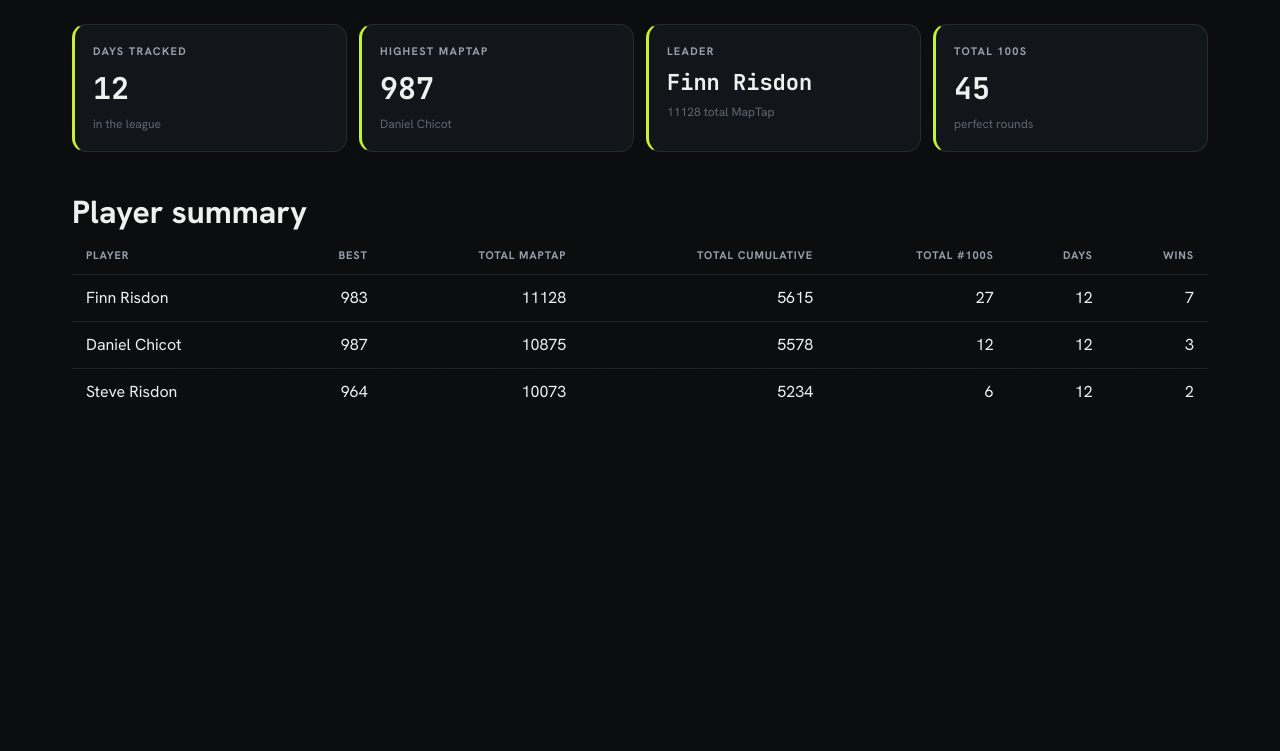
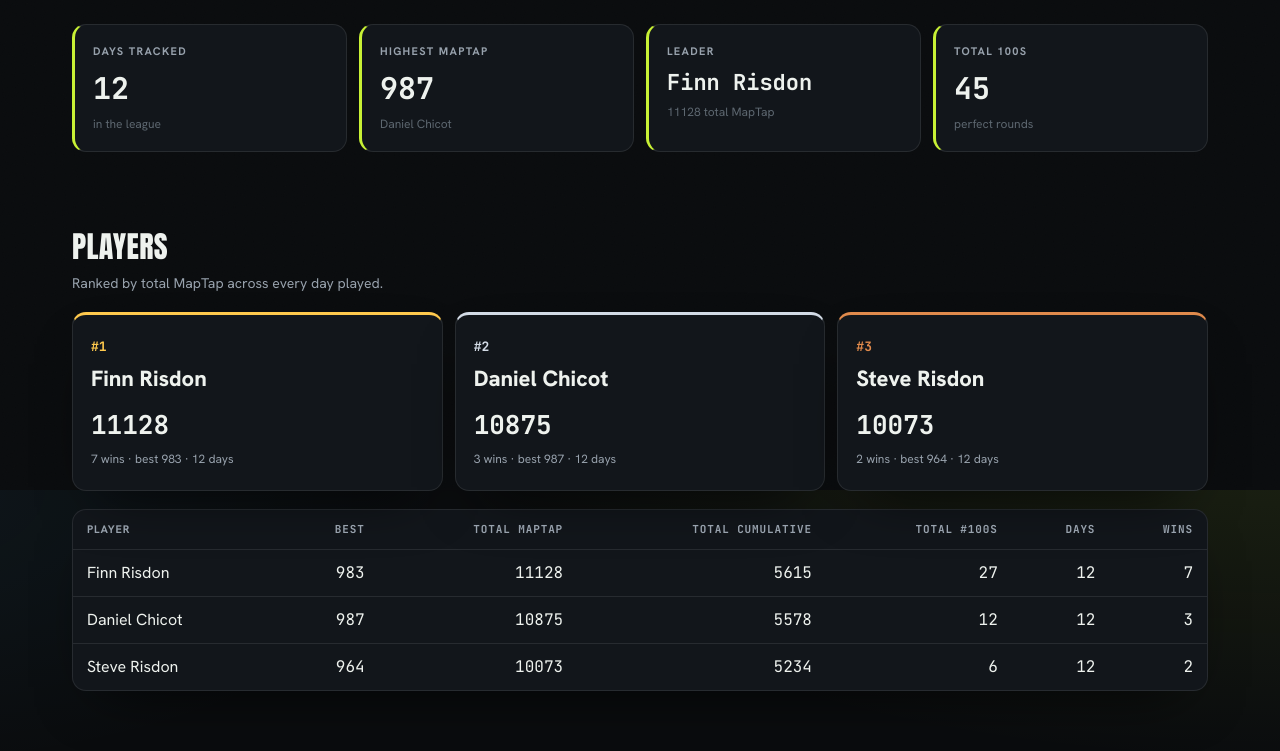
Before and after one commit to DanielChicot/maptap, a FastAPI app: page /players in a window 1280 px wide. Shown: the part 310-1061 px from the top of the page. Before the commit the page ends 708 px from the top, so only its background shows below. Run offline with FastAPI, Linux system fonts and the light colour scheme; data comes from the database, SQL or seed files in the repository.

Commit message:
feat: players page podium and restyled summary table

```diff
--- a/src/maptap/templates/players.html
+++ b/src/maptap/templates/players.html
@@ -1,27 +1,46 @@
 {% extends "base.html" %}
 {% block title %}Players · Map Tappers{% endblock %}
 {% block content %}
-<h1>Player summary</h1>
+<h2 class="section-head">Players</h2>
+<p class="section-sub">Ranked by total MapTap across every day played.</p>
+
+<div class="podium">
+    {% for p in players[:3] %}
+    <div class="panel podium-place rank-{{ loop.index }}">
+        <div class="rank">#{{ loop.index }}</div>
+        <div class="who">{{ p.player }}</div>
+        <div class="big num">{{ p.total_maptap }}</div>
+        <div class="meta">{{ p.wins }} wins · best {{ p.best }} · {{ p.days_played }} days</div>
+    </div>
+    {% endfor %}
+</div>
+
+<div class="panel table-card">
     <table>
         <thead>
             <tr>
-            <th>Player</th><th>Best</th><th>Total MapTap</th>
-            <th>Total Cumulative</th><th>Total #100s</th>
-            <th>Days</th><th>Wins</th>
+                <th class="txt">Player</th>
+                <th class="num">Best</th>
+                <th class="num">Total MapTap</th>
+                <th class="num">Total Cumulative</th>
+                <th class="num">Total #100s</th>
+                <th class="num">Days</th>
+                <th class="num">Wins</th>
             </tr>
         </thead>
         <tbody>
             {% for p in players %}
             <tr>
-            <td>{{ p.player }}</td>
-            <td>{{ p.best }}</td>
-            <td>{{ p.total_maptap }}</td>
-            <td>{{ p.total_cumulative }}</td>
-            <td>{{ p.total_hundreds }}</td>
-            <td>{{ p.days_played }}</td>
-            <td>{{ p.wins }}</td>
+                <td class="txt">{{ p.player }}</td>
+                <td class="num">{{ p.best }}</td>
+                <td class="num">{{ p.total_maptap }}</td>
+                <td class="num">{{ p.total_cumulative }}</td>
+                <td class="num">{{ p.total_hundreds }}</td>
+                <td class="num">{{ p.days_played }}</td>
+                <td class="num">{{ p.wins }}</td>
             </tr>
             {% endfor %}
         </tbody>
     </table>
+</div>
 {% endblock %}
```
Also changed, not shown: tests/test_app.py (+14 -0 lines). Lines whose indentation alone changed are shown as unchanged.
